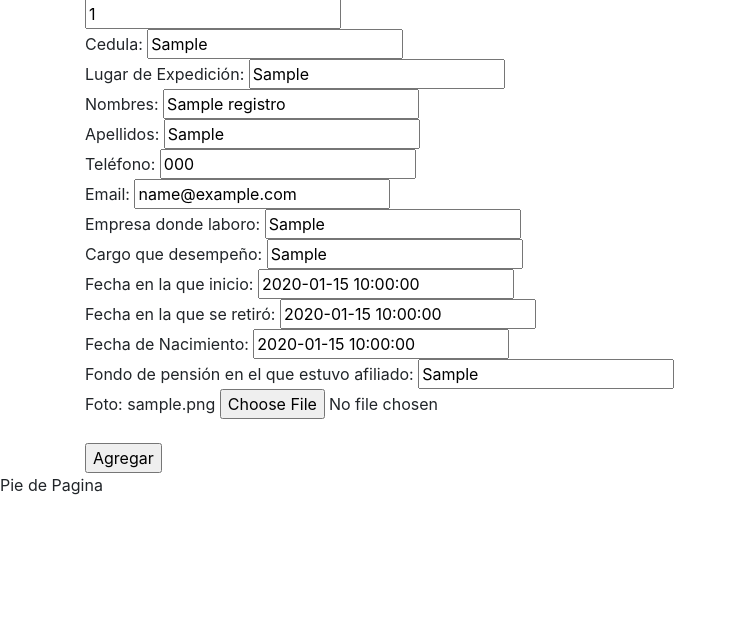
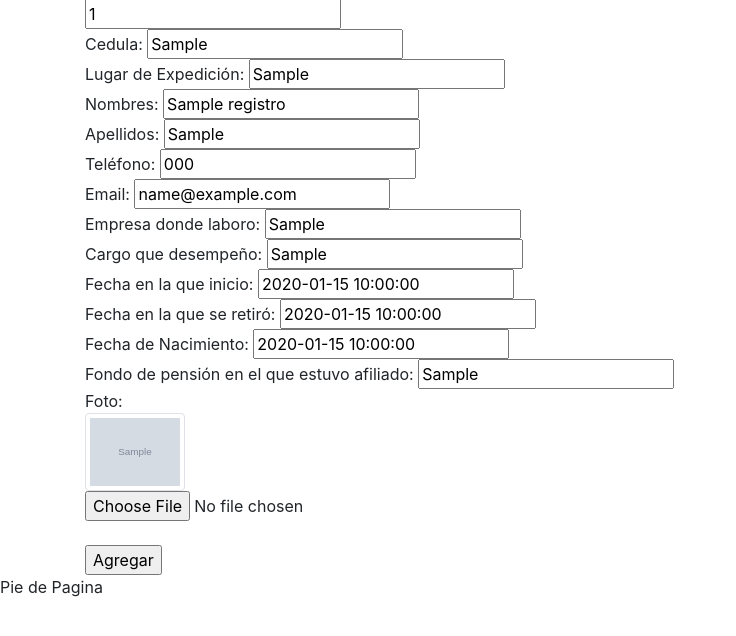
Before and after one commit to evidenciasponao/SistemaSolicitudes, a Flask app: page /edit/1 in a window 1280 px wide. Shown: the part 25-661 px from the top of the page, without its empty margins (0-736 px from the left). Run offline with Flask 2, Linux system fonts and the light colour scheme; tables that the repository leaves empty or names only in its code hold one stand-in row (values such as "Sample post"); grey boxes marked "Sample" are stand-in pictures; some libraries are stand-ins or nearby versions.

Commit message:
Monstrando imagenes en index y edit

```diff
--- a/app.py
+++ b/app.py
@@ -2,7 +2,7 @@ from distutils.log import debug
 from fileinput import filename
 import re
 from flask import Flask
-from flask import render_template,request,redirect
+from flask import render_template,request,redirect,url_for
 from flaskext.mysql import MySQL
 from flask import send_from_directory
 from datetime import datetime
--- a/templates/registros/edit.html
+++ b/templates/registros/edit.html
@@ -43,7 +43,9 @@ Formulario para editar
     <input type="text" value="{{ registro[12] }}"name="txtFondoPension" id="txtFondoPension" required>
     <br>
     Foto:
-    {{ registro[13] }}
+    <br>
+        <img class="img-thumbnail" width="100" src="{{url_for('uploads', nombreFoto=registro[13])}}" alt="">
+    <br>
     <input type="file" name="txtFoto" id="txtFoto">
     <br>
     <br>
```
